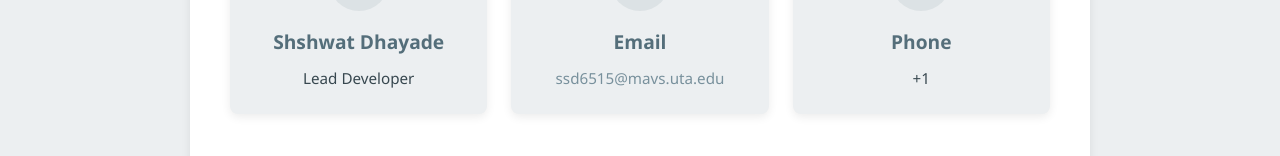
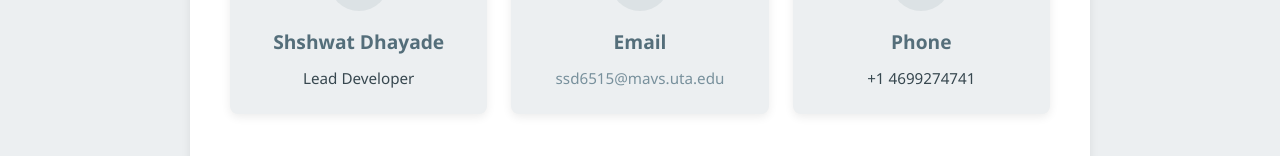
Before and after one commit to ssd6515/ChemClassify-Code, a React (Vite) app: page / in a window 1280 px wide. Both pictures are taken after a click on the link "Contact Us". Shown: the part 306-462 px from the top of the page. Built offline with nearby package versions, Linux system fonts and the light colour scheme.

Commit message:
Update App.jsx

```diff
--- a/src/App.jsx
+++ b/src/App.jsx
@@ -189,7 +189,7 @@ const ContactPage = () => {
         <div className="contact-card">
           <div className="contact-icon phone-icon"></div>
           <h3>Phone</h3>
-          <p>+1</p>
+          <p>+1 4699274741</p>
         </div>
       </div>
 
@@ -244,7 +244,7 @@ const ContactPage = () => {
 const Footer = () => {
   return (
     <footer className="footer">
-      <div className="footer-content">© 2025 Copyright Shshwat Dhayade</div>
+      <div className="footer-content">© 2025 Copyright Shashwat Dhayade</div>
     </footer>
   );
 };
```
